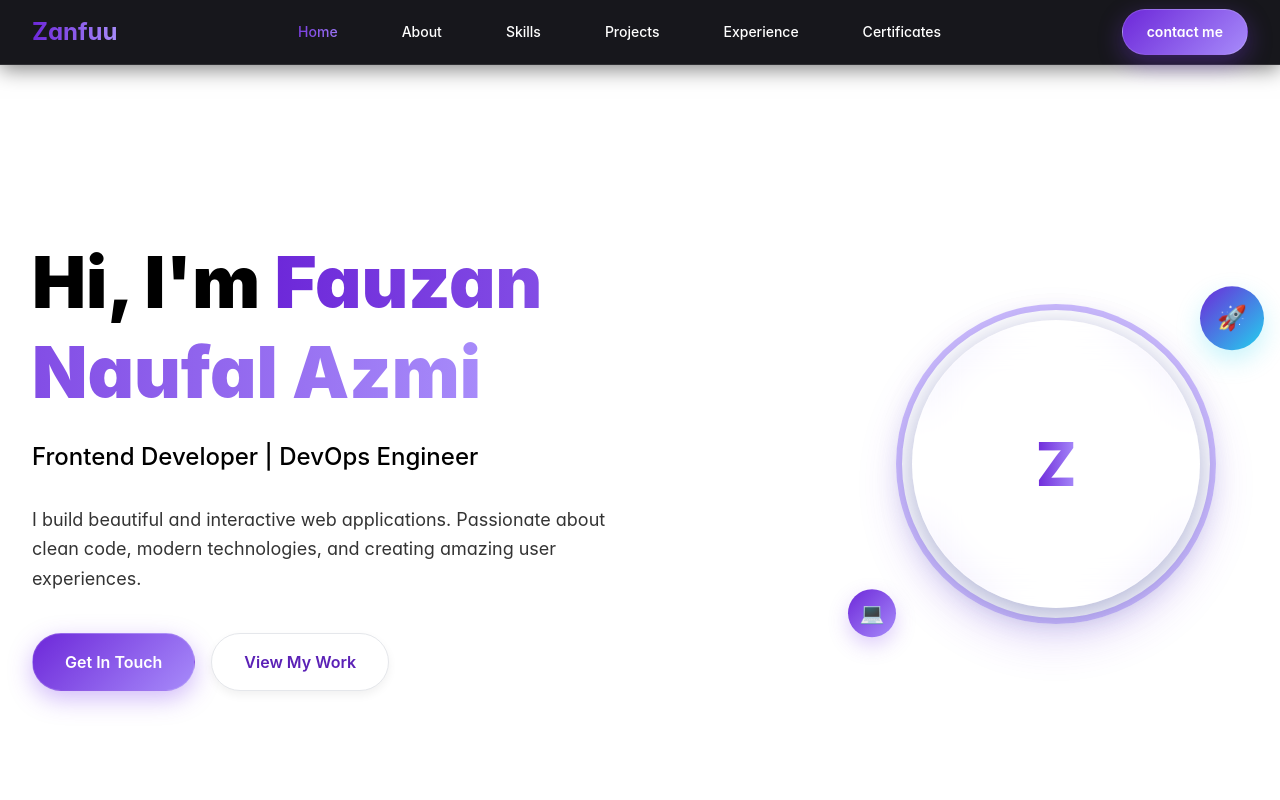
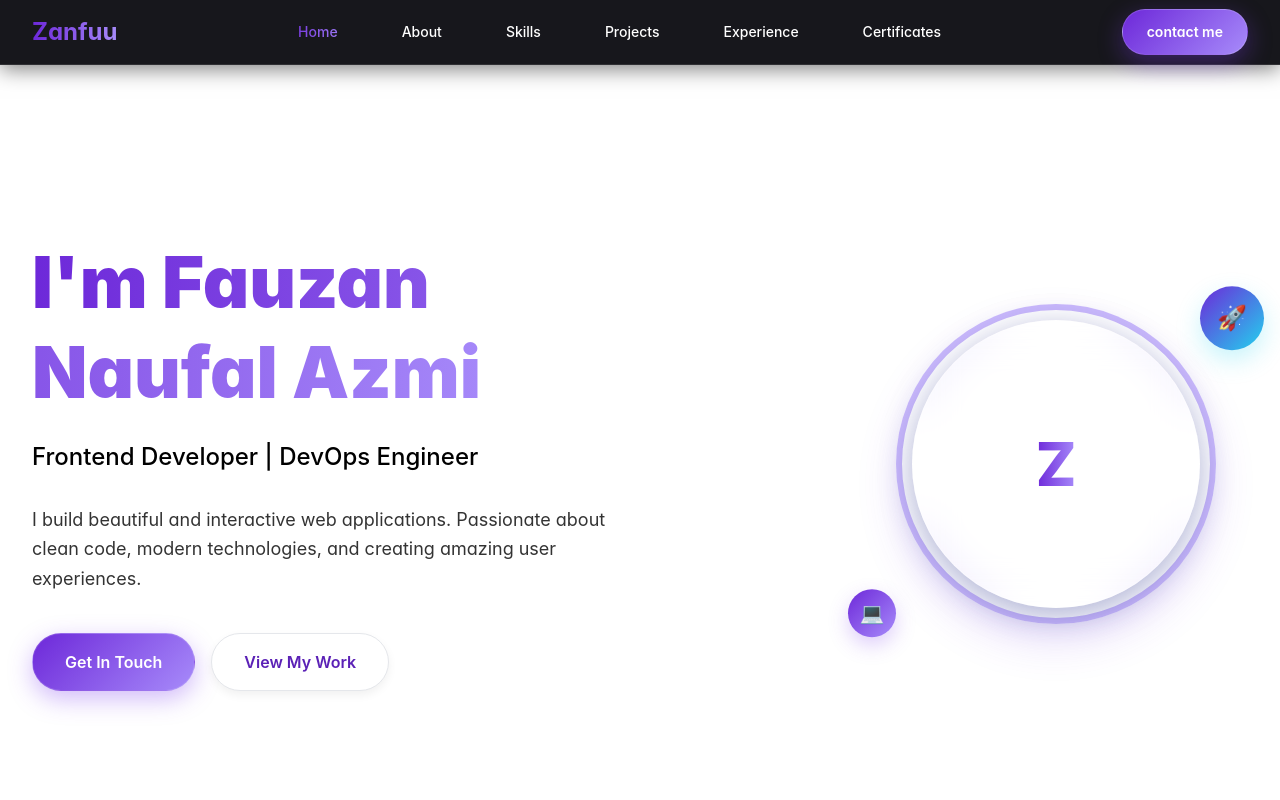
Before and after one commit to Zanfuu/Portofolio-with-NextJS, a Next.js app: page / in a window 1280 px wide. Shown: the top 800 px of the page. Built offline with nearby package versions, Linux system fonts and the light colour scheme.

Commit message:
typing effect for home section

```diff
--- a/components/sections/home-sections.tsx
+++ b/components/sections/home-sections.tsx
@@ -2,8 +2,17 @@
 
 import { motion } from 'framer-motion';
 import Link from 'next/link';
+import { useTypewriter } from '@/hooks/useTypewriter';
 
 export default function HomeSection() {
+  const typewriterText = useTypewriter({
+    texts: ['Hi There !!!', "I'm Fauzan Naufal Azmi", 'You can call me Zanfuu !!'],
+    typingSpeed: 100,
+    deletingSpeed: 50,
+    pauseTime: 2000,
+    loop: true,
+  });
+
   return (
     <section id="home" className="min-h-screen flex items-center justify-center bg-white relative overflow-hidden w-full">
       <div className="max-w-7xl mx-auto px-4 sm:px-6 lg:px-8 py-20 relative z-10 w-full">
@@ -64,8 +73,10 @@ export default function HomeSection() {
               transition={{ duration: 0.8, delay: 0.2 }}
               className="text-5xl md:text-6xl lg:text-7xl font-black text-black mb-6 leading-tight"
             >
-              Hi, I'm{' '}
-              <span className="text-gradient-primary">Fauzan Naufal Azmi</span>
+              <span className="text-gradient-primary">
+                {typewriterText}
+                <span className="animate-pulse">|</span>
+              </span>
             </motion.h1>
 
             <motion.p
--- /dev/null
+++ b/hooks/useTypewriter.ts
@@ -0,0 +1,71 @@
+import { useState, useEffect, useRef } from 'react';
+
+interface UseTypewriterOptions {
+  texts: string[];
+  typingSpeed?: number;
+  deletingSpeed?: number;
+  pauseTime?: number;
+  loop?: boolean;
+}
+
+export function useTypewriter({
+  texts,
+  typingSpeed = 100,
+  deletingSpeed = 50,
+  pauseTime = 2000,
+  loop = true,
+}: UseTypewriterOptions) {
+  const [currentTextIndex, setCurrentTextIndex] = useState(0);
+  const [currentText, setCurrentText] = useState('');
+  const [isDeleting, setIsDeleting] = useState(false);
+  const [isPaused, setIsPaused] = useState(false);
+  const timeoutRef = useRef<NodeJS.Timeout | null>(null);
+
+  useEffect(() => {
+    if (isPaused) {
+      timeoutRef.current = setTimeout(() => {
+        setIsPaused(false);
+        setIsDeleting(true);
+      }, pauseTime);
+      return () => {
+        if (timeoutRef.current) clearTimeout(timeoutRef.current);
+      };
+    }
+
+    const currentFullText = texts[currentTextIndex] || '';
+    const speed = isDeleting ? deletingSpeed : typingSpeed;
+
+    timeoutRef.current = setTimeout(() => {
+      if (isDeleting) {
+        // Deleting
+        if (currentText.length > 0) {
+          setCurrentText((prev) => prev.slice(0, -1));
+        } else {
+          // Finished deleting, move to next text
+          setIsDeleting(false);
+          setCurrentTextIndex((prev) => {
+            const nextIndex = prev + 1;
+            if (nextIndex >= texts.length) {
+              return loop ? 0 : prev;
+            }
+            return nextIndex;
+          });
+        }
+      } else {
+        // Typing
+        if (currentText.length < currentFullText.length) {
+          setCurrentText((prev) => currentFullText.slice(0, prev.length + 1));
+        } else {
+          // Finished typing, pause then delete
+          setIsPaused(true);
+        }
+      }
+    }, speed);
+
+    return () => {
+      if (timeoutRef.current) clearTimeout(timeoutRef.current);
+    };
+  }, [currentText, isDeleting, isPaused, currentTextIndex, texts, typingSpeed, deletingSpeed, pauseTime, loop]);
+
+  return currentText;
+}
```
